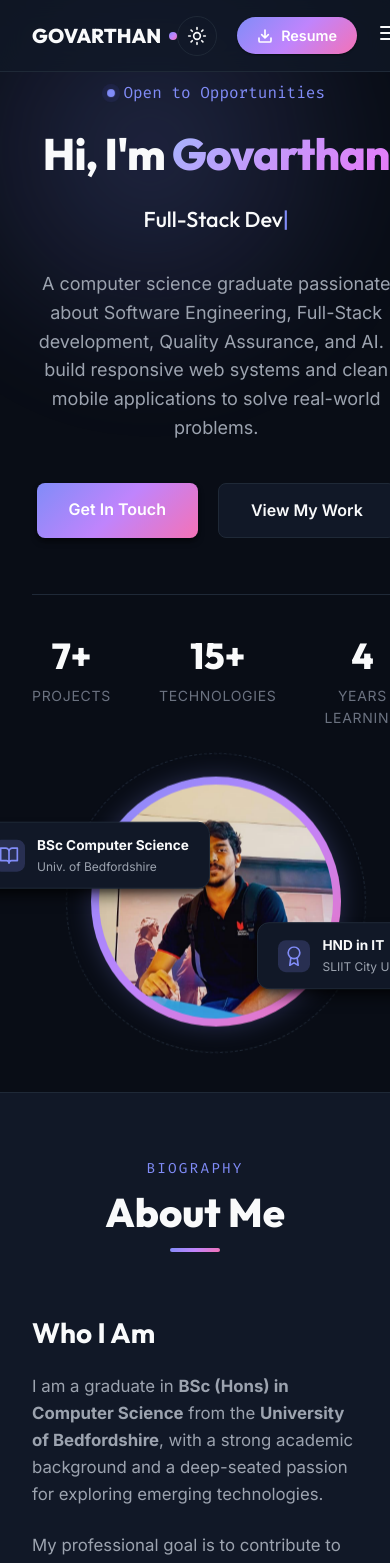
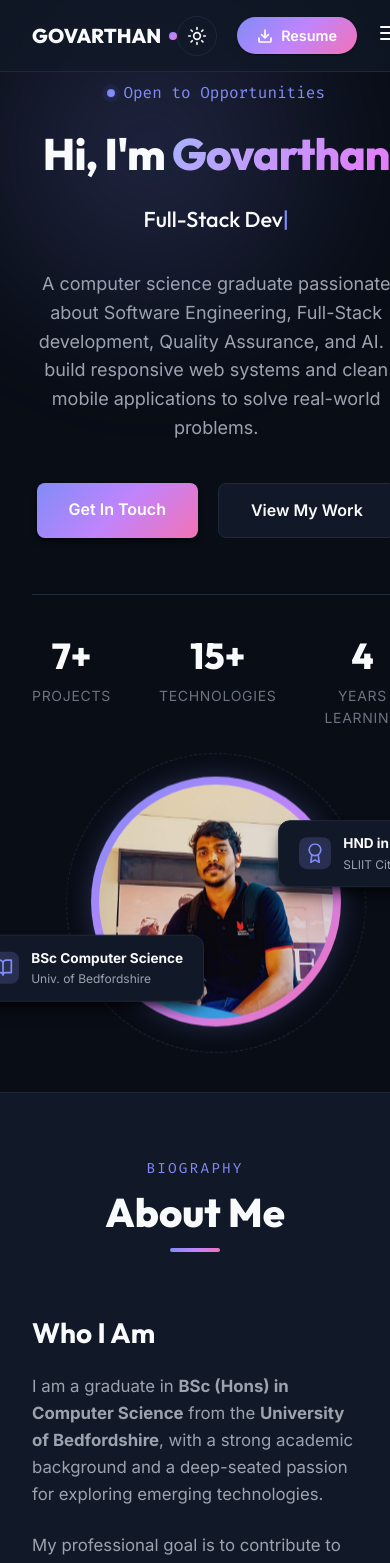
Before and after one commit to govarthan29/Portfolio, a React (Vite) app: page / in a window 390 px wide. Shown: the top 1563 px of the page. Built offline with nearby package versions, Linux system fonts and the light colour scheme.

Commit message:
Replace resume PDF

```diff
--- a/src/App.jsx
+++ b/src/App.jsx
@@ -18,8 +18,8 @@ const Icons = {
       <path d="M21 15v4a2 2 0 0 1-2 2H5a2 2 0 0 1-2-2v-4M7 10l5 5 5-5M12 15V3"></path>
     </svg>
   ),
-  Github: () => (
-    <svg xmlns="http://www.w3.org/2000/svg" width="20" height="20" viewBox="0 0 24 24" fill="none" stroke="currentColor" strokeWidth="2" strokeLinecap="round" strokeLinejoin="round">
+  Github: ({ size = 20 } = {}) => (
+    <svg xmlns="http://www.w3.org/2000/svg" width={size} height={size} viewBox="0 0 24 24" fill="none" stroke="currentColor" strokeWidth="2" strokeLinecap="round" strokeLinejoin="round">
       <path d="M15 22v-4a4.8 4.8 0 0 0-1-3.5c3 0 6-2 6-5.5.08-1.25-.27-2.48-1-3.5.28-1.15.28-2.35 0-3.5 0 0-1 0-3 1.5-2.64-.5-5.36-.5-8 0C6 2 5 2 5 2c-.3 1.15-.3 2.35 0 3.5A5.403 5.403 0 0 0 4 9c0 3.5 3 5.5 6 5.5-.39.49-.68 1.05-.85 1.65-.17.6-.22 1.23-.15 1.85v4"></path>
       <path d="M9 18c-4.51 2-5-2-7-2"></path>
     </svg>
@@ -296,6 +296,7 @@ function App() {
       date: 'Oct 2025 – Apr 2026',
       description: 'An AI-powered waste classification and craft recommendation platform that uses TensorFlow to identify waste materials from user-uploaded images and recommend creative DIY craft ideas, encouraging sustainable waste management through intelligent image recognition.',
       link: 'https://youtu.be/1IHSbIvhWls',
+      github: 'https://github.com/govarthan29/ReUseIt',
       color: '#10b981',
       gfx: (
         <div className="mockup-window">
@@ -320,6 +321,7 @@ function App() {
       date: 'Jan 2026 – Mar 2026',
       description: 'A full-stack bakery management system built using the MERN stack to streamline bakery operations. The system enables product management, real-time customer order tracking, inventory management, and sales analytics through an intuitive administrative dashboard.',
       link: 'https://youtu.be/H1U83EdLU_I',
+      github: 'https://github.com/govarthan29/Rolex-Cakes-and-Bakery',
       color: '#f59e0b',
       gfx: (
         <div className="mockup-window">
@@ -348,6 +350,7 @@ function App() {
       date: 'Sep 2025 – Dec 2025',
       description: 'An interactive MERN stack web game featuring Heart API integration, secure JWT-based authentication, personalized user profiles, and real-time leaderboard rankings to deliver an engaging and competitive gaming experience.',
       link: 'https://youtu.be/xZc1MdcXD60',
+      github: 'https://github.com/govarthan29/Heart-Pulse',
       color: '#ef4444',
       gfx: (
         <div className="mockup-window">
@@ -393,6 +396,7 @@ function App() {
       date: 'Apr 2025 – Sep 2025',
       description: 'A premium musical instruments e-commerce platform built with PHP, MySQL, JavaScript (AJAX), HTML, and CSS, enabling users to browse products, manage shopping carts, place orders, and allowing administrators to manage products, customers, orders, and sales through a secure admin dashboard.',
       link: 'https://youtu.be/1D1NLJSvtOE',
+      github: 'https://github.com/govarthan29/TUVOKA',
       color: '#8b5cf6',
       gfx: (
         <div className="mockup-window">
@@ -422,6 +426,7 @@ function App() {
       date: 'Apr 2023 – Jul 2023',
       description: 'A responsive web-based platform for browsing and booking motor vehicle spare parts. Features dynamic product search, shopping cart management, invoice generation, user profile management, and a well-structured database for efficient inventory management.',
       link: 'https://youtu.be/jViqB3_81ZE',
+      github: 'https://github.com/govarthan29/Motor-Parts-E-Commerce-Website',
       color: '#6366f1',
       gfx: (
         <div className="mockup-window">
@@ -1006,6 +1011,12 @@ function App() {
                       <span>View Project Demo</span>
                       <Icons.ExternalLink />
                     </a>
+                    {project.github && (
+                      <a href={project.github} className="project-link" target="_blank" rel="noopener noreferrer" style={{ marginLeft: 'auto' }}>
+                        <Icons.Github size={14} />
+                        <span>View Source Code</span>
+                      </a>
+                    )}
                   </div>
                 </div>
               </article>
--- a/src/index.css
+++ b/src/index.css
@@ -516,17 +516,20 @@ section {
   gap: 0.75rem;
   box-shadow: var(--shadow-lg);
   z-index: 3;
+  white-space: nowrap;
 }
 
 .badge-1 {
-  top: 15%;
-  left: -60px;
+  top: 60%;
+  left: 50%;
+  margin-left: -285px;
   animation: float-reverse 5s ease-in-out infinite;
 }
 
 .badge-2 {
-  bottom: 15%;
-  right: -20px;
+  bottom: 56%;
+  right: 50%;
+  margin-right: -260px;
   animation: float 7s ease-in-out infinite 0.5s;
 }
 
@@ -1379,4 +1382,12 @@ textarea.form-control {
     width: 300px;
     height: 300px;
   }
+
+  .badge-1 {
+    margin-left: -250px;
+  }
+
+  .badge-2 {
+    margin-right: -225px;
+  }
 }
```
Also changed, not shown: 7 other files (tests, documents, lock files or other folders).
